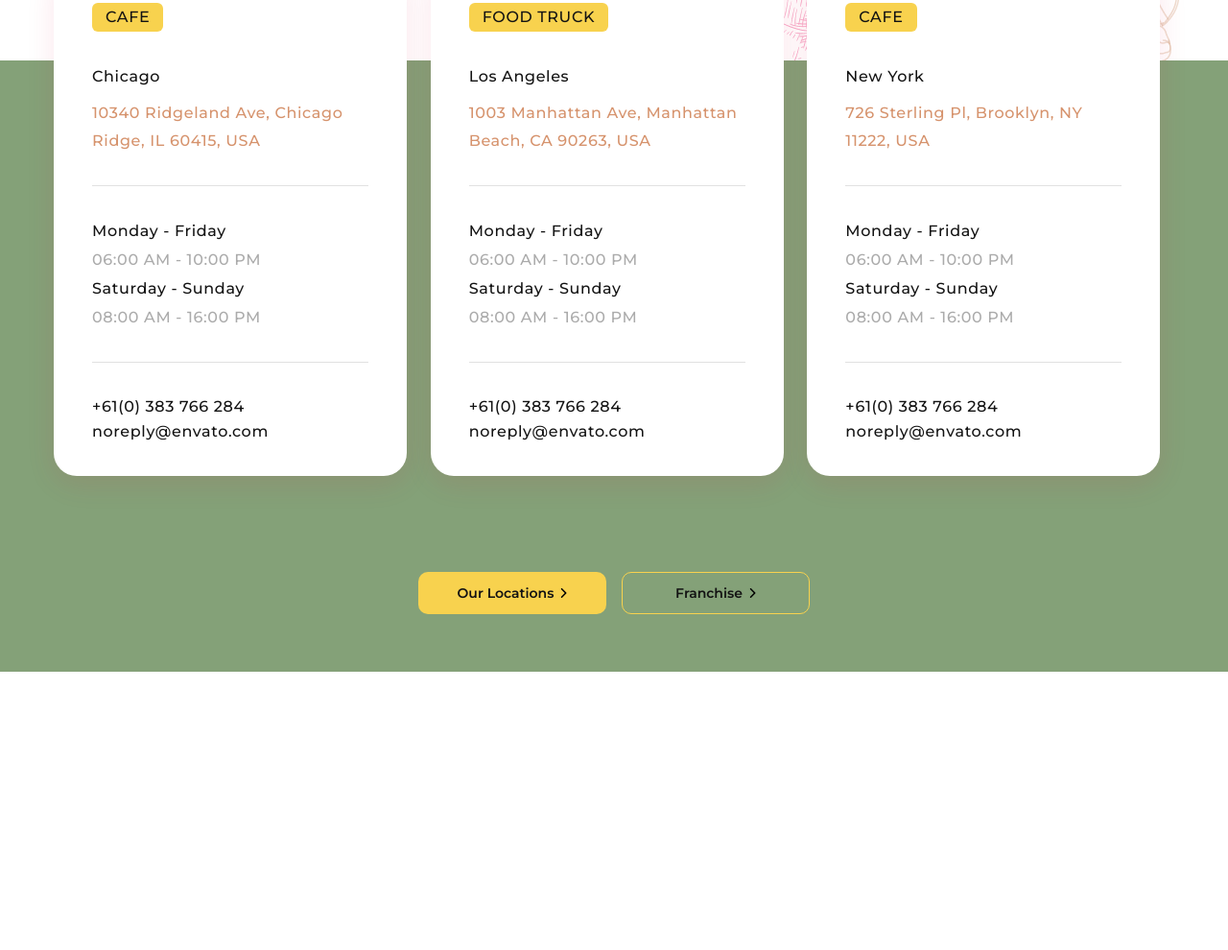
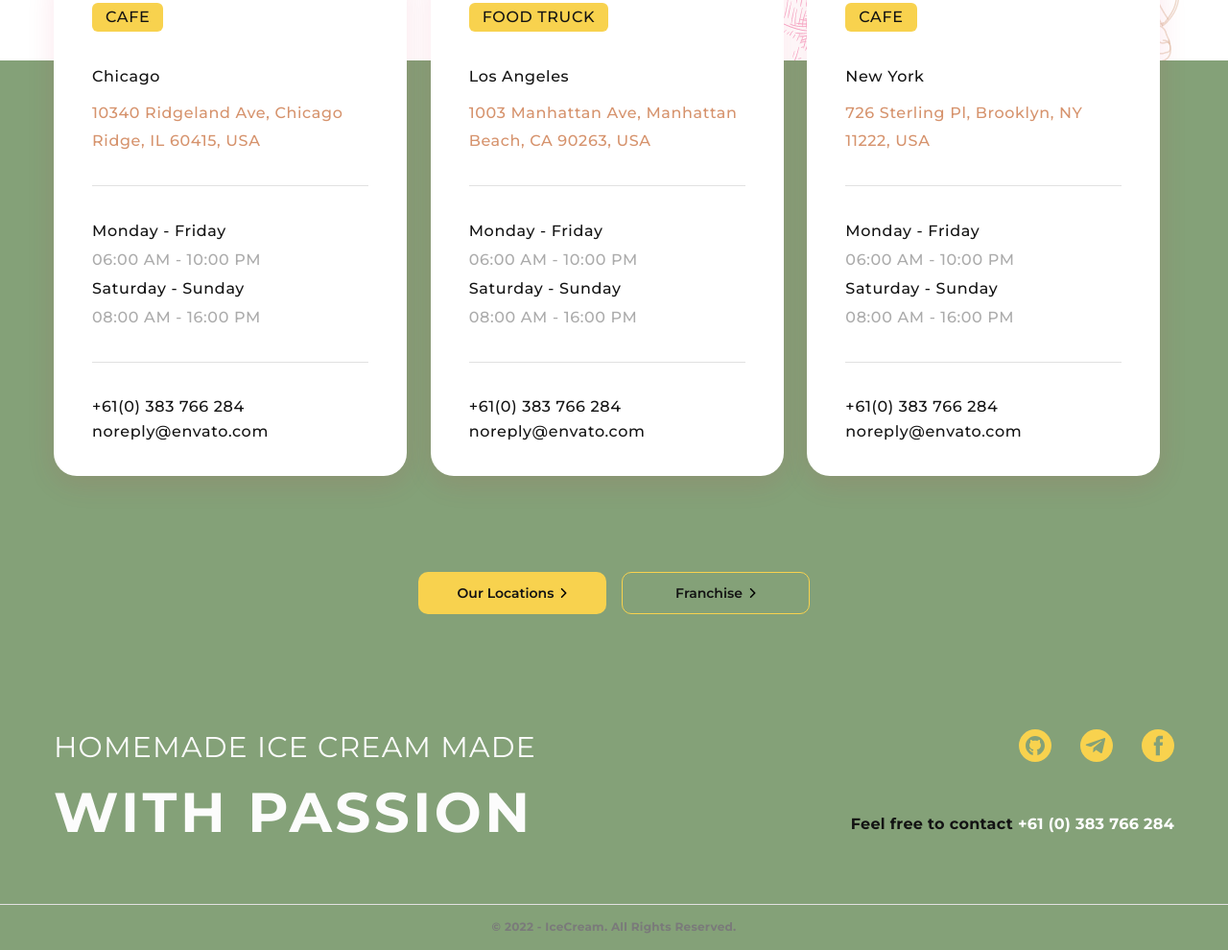
Before and after one commit to AnatolySoroka/icecremaV2.0, a plain HTML site: page index.html in a window 1280 px wide. Shown: the part 3919-4909 px from the top of the page at 96% size. Before the commit the page ends 4619 px from the top, so only its background shows below. Drawn offline with nearby package versions, Linux system fonts and the light colour scheme; a web font is replaced by a local one.

Commit message:
Update 2023-04-11T11:44:28.596Z

```diff
--- a/index.html
+++ b/index.html
@@ -348,8 +348,12 @@
                     <p>Saturday - Sunday<span>08:00 AM - 16:00 PM</span></p>
                   </div>
                   <div class="address__card-section">
-                    <a class="card__tel" href="tel:+61(0) 383 766 284">+61(0) 383 766 284</a>
-                    <a class="card__mail" href="mailto:noreply@envato.com">noreply@envato.com</a>
+                    <a class="card__tel" href="tel:+61(0) 383 766 284"
+                      >+61(0) 383 766 284</a
+                    >
+                    <a class="card__mail" href="mailto:noreply@envato.com"
+                      >noreply@envato.com</a
+                    >
                   </div>
                 </div>
               </div>
@@ -367,8 +371,12 @@
                     <p>Saturday - Sunday<span>08:00 AM - 16:00 PM</span></p>
                   </div>
                   <div class="address__card-section">
-                    <a class="card__tel" href="tel:+61(0) 383 766 284">+61(0) 383 766 284</a>
-                    <a class="card__mail" href="mailto:noreply@envato.com">noreply@envato.com</a>
+                    <a class="card__tel" href="tel:+61(0) 383 766 284"
+                      >+61(0) 383 766 284</a
+                    >
+                    <a class="card__mail" href="mailto:noreply@envato.com"
+                      >noreply@envato.com</a
+                    >
                   </div>
                 </div>
               </div>
@@ -377,33 +385,136 @@
                 <div class="address__card-inner">
                   <div class="address__card-section">
                     <p>New York</p>
-                    <a href="#"
-                      >726 Sterling Pl, Brooklyn, NY 11222, USA</a
-                    >
+                    <a href="#">726 Sterling Pl, Brooklyn, NY 11222, USA</a>
                   </div>
                   <div class="address__card-section">
                     <p>Monday - Friday<span>06:00 AM - 10:00 PM</span></p>
                     <p>Saturday - Sunday<span>08:00 AM - 16:00 PM</span></p>
                   </div>
                   <div class="address__card-section">
-                    <a class="card__tel" href="tel:+61(0) 383 766 284">+61(0) 383 766 284</a>
-                    <a class="card__mail" href="mailto:noreply@envato.com">noreply@envato.com</a>
+                    <a class="card__tel" href="tel:+61(0) 383 766 284"
+                      >+61(0) 383 766 284</a
+                    >
+                    <a class="card__mail" href="mailto:noreply@envato.com"
+                      >noreply@envato.com</a
+                    >
                   </div>
                 </div>
               </div>
             </div>
             <div class="address__buttons">
-              <button class="location__btn">Our Locations<svg width="7" height="10" viewBox="0 0 7 10" fill="none" xmlns="http://www.w3.org/2000/svg">
-                <path d="M0.96959 0.226914C0.828987 0.36756 0.75 0.558291 0.75 0.757164C0.75 0.956037 0.828987 1.14677 0.96959 1.28741L4.68209 4.99991L0.96959 8.71241C0.832971 8.85387 0.757375 9.04332 0.759084 9.23997C0.760793 9.43661 0.83967 9.62472 0.978726 9.76378C1.11778 9.90283 1.30589 9.98171 1.50254 9.98342C1.69919 9.98513 1.88864 9.90953 2.03009 9.77291L6.27284 5.53016C6.41344 5.38952 6.49243 5.19879 6.49243 4.99991C6.49243 4.80104 6.41344 4.61031 6.27284 4.46966L2.03009 0.226914C1.88944 0.0863108 1.69871 0.00732422 1.49984 0.00732422C1.30097 0.00732422 1.11024 0.0863108 0.96959 0.226914Z" fill="black"/>
-                </svg></button>
-              <button class="franchise__btn">Franchise<svg width="7" height="10" viewBox="0 0 7 10" fill="none" xmlns="http://www.w3.org/2000/svg">
-                <path d="M0.96959 0.226914C0.828987 0.36756 0.75 0.558291 0.75 0.757164C0.75 0.956037 0.828987 1.14677 0.96959 1.28741L4.68209 4.99991L0.96959 8.71241C0.832971 8.85387 0.757375 9.04332 0.759084 9.23997C0.760793 9.43661 0.83967 9.62472 0.978726 9.76378C1.11778 9.90283 1.30589 9.98171 1.50254 9.98342C1.69919 9.98513 1.88864 9.90953 2.03009 9.77291L6.27284 5.53016C6.41344 5.38952 6.49243 5.19879 6.49243 4.99991C6.49243 4.80104 6.41344 4.61031 6.27284 4.46966L2.03009 0.226914C1.88944 0.0863108 1.69871 0.00732422 1.49984 0.00732422C1.30097 0.00732422 1.11024 0.0863108 0.96959 0.226914Z" fill="black"/>
-                </svg></button>
+              <button class="location__btn">
+                Our Locations<svg
+                  width="7"
+                  height="10"
+                  viewBox="0 0 7 10"
+                  fill="none"
+                  xmlns="http://www.w3.org/2000/svg"
+                >
+                  <path
+                    d="M0.96959 0.226914C0.828987 0.36756 0.75 0.558291 0.75 0.757164C0.75 0.956037 0.828987 1.14677 0.96959 1.28741L4.68209 4.99991L0.96959 8.71241C0.832971 8.85387 0.757375 9.04332 0.759084 9.23997C0.760793 9.43661 0.83967 9.62472 0.978726 9.76378C1.11778 9.90283 1.30589 9.98171 1.50254 9.98342C1.69919 9.98513 1.88864 9.90953 2.03009 9.77291L6.27284 5.53016C6.41344 5.38952 6.49243 5.19879 6.49243 4.99991C6.49243 4.80104 6.41344 4.61031 6.27284 4.46966L2.03009 0.226914C1.88944 0.0863108 1.69871 0.00732422 1.49984 0.00732422C1.30097 0.00732422 1.11024 0.0863108 0.96959 0.226914Z"
+                    fill="black"
+                  />
+                </svg>
+              </button>
+              <button class="franchise__btn">
+                Franchise<svg
+                  width="7"
+                  height="10"
+                  viewBox="0 0 7 10"
+                  fill="none"
+                  xmlns="http://www.w3.org/2000/svg"
+                >
+                  <path
+                    d="M0.96959 0.226914C0.828987 0.36756 0.75 0.558291 0.75 0.757164C0.75 0.956037 0.828987 1.14677 0.96959 1.28741L4.68209 4.99991L0.96959 8.71241C0.832971 8.85387 0.757375 9.04332 0.759084 9.23997C0.760793 9.43661 0.83967 9.62472 0.978726 9.76378C1.11778 9.90283 1.30589 9.98171 1.50254 9.98342C1.69919 9.98513 1.88864 9.90953 2.03009 9.77291L6.27284 5.53016C6.41344 5.38952 6.49243 5.19879 6.49243 4.99991C6.49243 4.80104 6.41344 4.61031 6.27284 4.46966L2.03009 0.226914C1.88944 0.0863108 1.69871 0.00732422 1.49984 0.00732422C1.30097 0.00732422 1.11024 0.0863108 0.96959 0.226914Z"
+                    fill="black"
+                  />
+                </svg>
+              </button>
             </div>
           </div>
         </section>
       </main>
-      <footer class="footer"></footer>
+      <footer class="footer">
+        <div class="container">
+          <div class="footer__inner">
+            <h2 class="footer__title">
+              homemade ice cream made <span>with passion</span>
+            </h2>
+            <div class="footer__contact">
+              <div class="footer__social-icons">
+                <a href="#">
+                  <svg
+                    width="34"
+                    height="34"
+                    viewBox="0 0 34 34"
+                    fill="none"
+                    xmlns="http://www.w3.org/2000/svg"
+                  >
+                    <circle cx="17" cy="17" r="17" fill="#F8D24E" />
+                    <path
+                      d="M17 7C11.5074 7 7 11.5074 7 17C7 21.687 10.2889 25.9447 14.6562 27V23.6916C14.2235 23.7863 13.8253 23.7891 13.3847 23.6592C12.7938 23.4848 12.3136 23.0912 11.9571 22.4909C11.7299 22.1076 11.3272 21.6919 10.9072 21.7224L10.8042 20.5551C11.7125 20.4773 12.4984 21.1086 12.9648 21.8923C13.172 22.2408 13.4105 22.4451 13.7166 22.5354C14.0125 22.6226 14.3302 22.5807 14.7003 22.45C14.7933 21.7089 15.1328 21.4315 15.3893 21.0408V21.0402C12.7846 20.6517 11.7466 19.2699 11.3346 18.1792C10.7886 16.731 11.0816 14.9218 12.047 13.7784C12.0658 13.7561 12.0996 13.6978 12.0865 13.6571C11.6439 12.32 12.1833 11.2139 12.2031 11.0965C12.714 11.2476 12.797 10.9445 14.4222 11.9319L14.7031 12.1007C14.8206 12.1707 14.7837 12.1308 14.9012 12.1219C15.5797 11.9376 16.295 11.8358 16.9998 11.8267C17.71 11.8358 18.4207 11.9376 19.1274 12.1294L19.2183 12.1385C19.2104 12.1373 19.243 12.1328 19.2978 12.1001C21.328 10.8704 21.2551 11.2723 21.7995 11.0953C21.8192 11.2128 22.3514 12.3369 21.9135 13.6571C21.8544 13.839 23.6736 15.5048 22.6653 18.1787C22.2533 19.2699 21.2154 20.6517 18.6107 21.0402V21.0408C18.9446 21.5497 19.3457 21.8204 19.3436 22.8702V27C23.7111 25.9447 26.9998 21.687 26.9998 17C27 11.5074 22.4926 7 17 7V7Z"
+                      fill="#84A178"
+                    />
+                  </svg>
+                </a>
+                <a href="#">
+                  <svg
+                    width="34"
+                    height="34"
+                    viewBox="0 0 34 34"
+                    fill="none"
+                    xmlns="http://www.w3.org/2000/svg"
+                  >
+                    <g clip-path="url(#clip0_10601_122)">
+                      <circle cx="17" cy="17" r="17" fill="#F8D24E" />
+                      <path
+                        d="M13.6728 19.5238L13.3353 23.9538C13.8181 23.9538 14.0272 23.7602 14.278 23.5278L16.5416 21.5088L21.232 24.7146C22.0922 25.162 22.6983 24.9264 22.9303 23.976L26.0091 10.5116L26.01 10.5108C26.2828 9.32401 25.5501 8.85991 24.712 9.15106L6.61504 15.6175C5.37996 16.0649 5.39866 16.7075 6.40509 16.9987L11.0317 18.3418L21.7786 12.0658C22.2843 11.7532 22.7442 11.9261 22.3659 12.2387L13.6728 19.5238Z"
+                        fill="#84A178"
+                      />
+                    </g>
+                    <defs>
+                      <clipPath id="clip0_10601_122">
+                        <rect width="34" height="34" fill="white" />
+                      </clipPath>
+                    </defs>
+                  </svg>
+                </a>
+                <a href="#">
+                  <svg
+                  width="34"
+                  height="34"
+                  viewBox="0 0 34 34"
+                  fill="none"
+                  xmlns="http://www.w3.org/2000/svg"
+                >
+                  <g clip-path="url(#clip0_10601_115)">
+                    <circle cx="17" cy="17" r="17" fill="#F8D24E" />
+                    <path
+                      d="M21.7235 16.9804H18.9502V27.2001H14.7484V16.9804H12.75V13.3888H14.7484V11.0646C14.7484 9.40261 15.5333 6.80005 18.9876 6.80005L22.1 6.81315V10.2994H19.8417C19.4713 10.2994 18.9505 10.4856 18.9505 11.2784V13.3922H22.0906L21.7235 16.9804Z"
+                      fill="#84A178"
+                    />
+                  </g>
+                  <defs>
+                    <clipPath id="clip0_10601_115">
+                      <rect width="34" height="34" fill="white" />
+                    </clipPath>
+                  </defs>
+                </svg>
+                </a>
+              </div>
+              <div class="footer__tel">
+                <p>Feel free to contact <a href="tel:+61 (0) 383 766 284">+61 (0) 383 766 284</a></p>
+              </div>
+            </div>
+          </div>
+        </div>
+        <div class="footer__copyright">
+          <p class="footer__copyright-text">
+            © 2022 - IceCream. All Rights Reserved.
+          </p>
+        </div>
+      </footer>
     </div>
 
     <script src="js/main.min.js" type="module"></script>
```
Also changed, not shown: css/style.min.css, images/facebook.svg (added), images/github.svg (added), images/telegram.svg (added).
